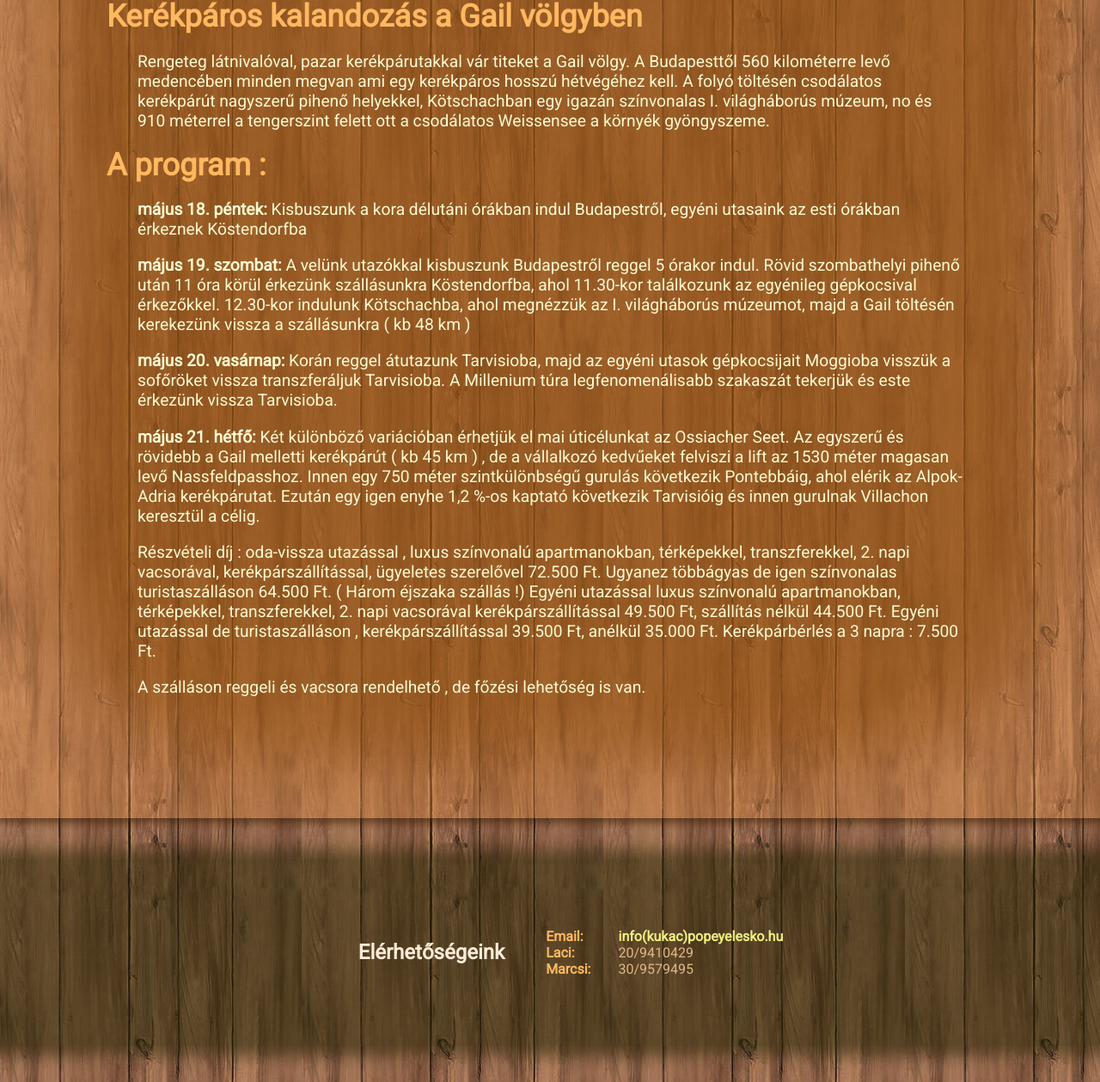
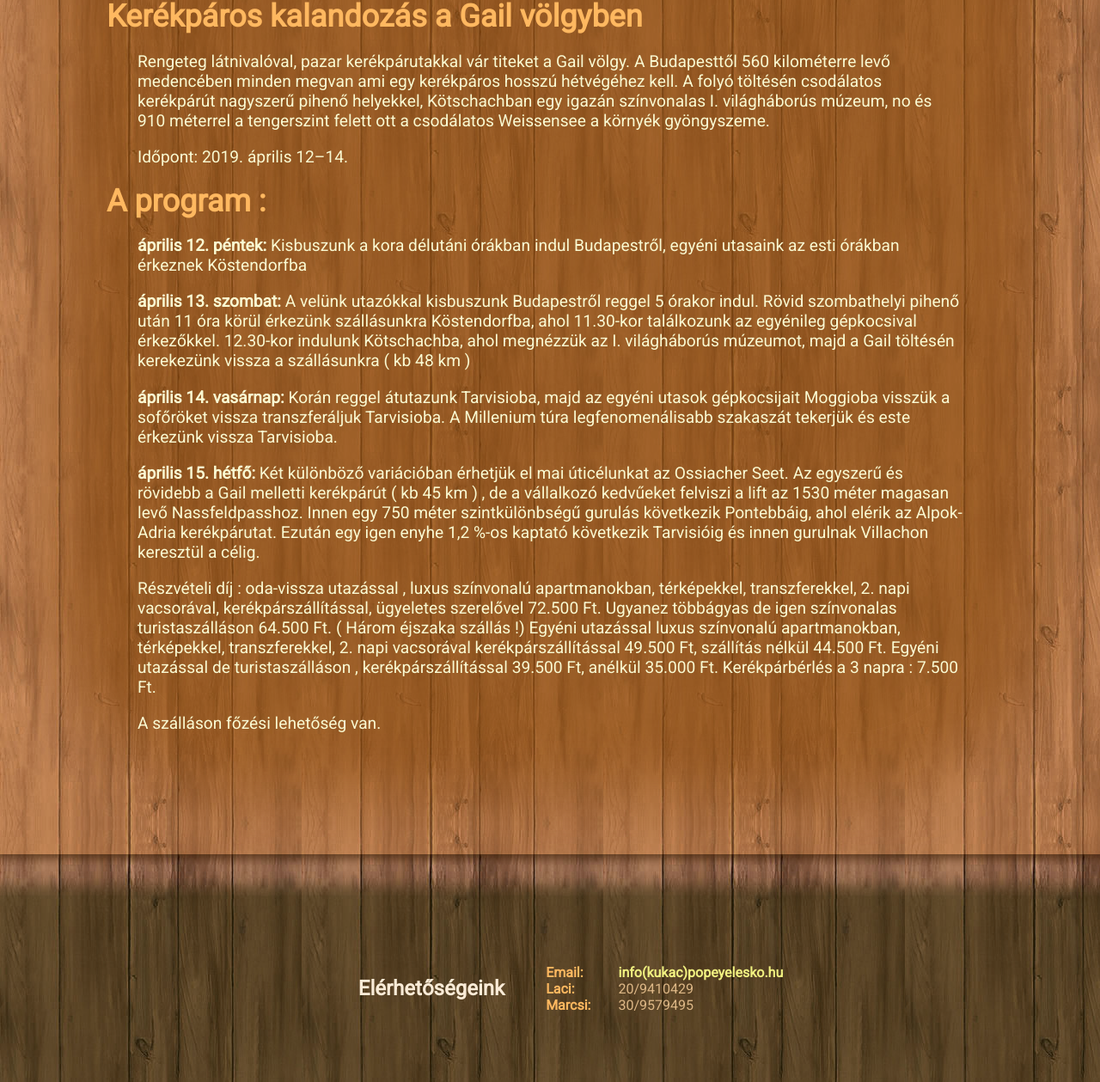
Before and after one commit to popeye-archive/popeye-weblap, a Jekyll site: the page built from _turak/kerekparturak/gail-volgy-2018.md, in a window 1280 px wide and 1400 px high, scrolled down 821 px. Shown: the part 141-1400 px from the top of the window at 86% size. Built offline with Jekyll 4.4.1, drawn with Linux system fonts in a browser that asks for light colours.

```diff
--- a/_includes/fejlec.html
+++ b/_includes/fejlec.html
@@ -2,8 +2,8 @@
 	<img alt="Popeye logó" hidden>
 	<span grow></span>
 	<a href="/siutak">Síutak</a>
+	<a href="/kerekparturak">Kerékpártúrák</a>
 	<span style="width:5em"></span>
-	<a href="/kerekparturak">Kerékpártúrák</a>
 	<a href="/viziturak">Vízitúrák</a>
 	<a href="/vadviz">Vadvíz</a>
 	<!--
--- a/_turak/kerekparturak/gail-volgy-2018.md
+++ b/_turak/kerekparturak/gail-volgy-2018.md
@@ -7,17 +7,19 @@ arOpciok: ''
 
 Rengeteg látnivalóval, pazar kerékpárutakkal vár titeket a Gail völgy. A Budapesttől 560 kilométerre levő medencében minden megvan ami egy kerékpáros hosszú hétvégéhez kell. A folyó töltésén csodálatos kerékpárút nagyszerű pihenő helyekkel, Kötschachban egy igazán színvonalas I. világháborús múzeum, no és 910 méterrel a tengerszint felett ott a csodálatos Weissensee a környék gyöngyszeme.
 
+Időpont: 2019. április 12–14.
+
 ## A program :
 
-**május 18. péntek:** Kisbuszunk a kora délutáni órákban indul Budapestről, egyéni utasaink az esti órákban érkeznek Köstendorfba
+**április 12. péntek:** Kisbuszunk a kora délutáni órákban indul Budapestről, egyéni utasaink az esti órákban érkeznek Köstendorfba
 
-**május 19. szombat:** A velünk utazókkal kisbuszunk Budapestről reggel 5 órakor indul. Rövid szombathelyi pihenő után 11 óra körül érkezünk szállásunkra Köstendorfba, ahol 11.30-kor találkozunk az egyénileg gépkocsival érkezőkkel. 12.30-kor indulunk Kötschachba, ahol megnézzük az I. világháborús múzeumot, majd a Gail töltésén kerekezünk vissza a szállásunkra ( kb 48 km )
+**április 13. szombat:** A velünk utazókkal kisbuszunk Budapestről reggel 5 órakor indul. Rövid szombathelyi pihenő után 11 óra körül érkezünk szállásunkra Köstendorfba, ahol 11.30-kor találkozunk az egyénileg gépkocsival érkezőkkel. 12.30-kor indulunk Kötschachba, ahol megnézzük az I. világháborús múzeumot, majd a Gail töltésén kerekezünk vissza a szállásunkra ( kb 48 km )
 
-**május 20. vasárnap:** Korán reggel átutazunk Tarvisioba, majd az egyéni utasok gépkocsijait Moggioba visszük a sofőröket vissza transzferáljuk Tarvisioba. A Millenium túra legfenomenálisabb szakaszát tekerjük és este érkezünk vissza Tarvisioba.
+**április 14. vasárnap:** Korán reggel átutazunk Tarvisioba, majd az egyéni utasok gépkocsijait Moggioba visszük a sofőröket vissza transzferáljuk Tarvisioba. A Millenium túra legfenomenálisabb szakaszát tekerjük és este érkezünk vissza Tarvisioba.
 
-**május 21. hétfő:** Két különböző variációban érhetjük el mai úticélunkat az Ossiacher Seet. Az egyszerű és rövidebb a Gail melletti kerékpárút ( kb 45 km ) , de a vállalkozó kedvűeket felviszi a lift az 1530 méter magasan levő Nassfeldpasshoz. Innen egy 750 méter szintkülönbségű gurulás következik Pontebbáig, ahol elérik az Alpok-Adria kerékpárutat. Ezután egy igen enyhe 1,2 %-os kaptató következik Tarvisióig és innen gurulnak Villachon keresztül a célig.
+**április 15. hétfő:** Két különböző variációban érhetjük el mai úticélunkat az Ossiacher Seet. Az egyszerű és rövidebb a Gail melletti kerékpárút ( kb 45 km ) , de a vállalkozó kedvűeket felviszi a lift az 1530 méter magasan levő Nassfeldpasshoz. Innen egy 750 méter szintkülönbségű gurulás következik Pontebbáig, ahol elérik az Alpok-Adria kerékpárutat. Ezután egy igen enyhe 1,2 %-os kaptató következik Tarvisióig és innen gurulnak Villachon keresztül a célig.
 
 Részvételi díj :  oda-vissza utazással , luxus színvonalú apartmanokban, térképekkel, transzferekkel, 2. napi vacsorával, kerékpárszállítással, ügyeletes szerelővel 72.500 Ft. Ugyanez többágyas de igen színvonalas turistaszálláson 64.500 Ft. ( Három éjszaka szállás  !) Egyéni utazással  luxus színvonalú apartmanokban, térképekkel, transzferekkel, 2. napi vacsorával kerékpárszállítással 49.500 Ft, szállítás nélkül 44.500 Ft. Egyéni utazással de turistaszálláson , kerékpárszállítással 39.500 Ft, anélkül 35.000 Ft.
 Kerékpárbérlés a 3 napra : 7.500 Ft.
 
-A szálláson reggeli és vacsora rendelhető , de főzési lehetőség is van.
+A szálláson főzési lehetőség van.
--- a/_turak/kerekparturak/kis-balaton.html
+++ b/_turak/kerekparturak/kis-balaton.html
@@ -5,7 +5,7 @@
 hiánypótlásként dolgoztuk ki ezt a kerékpáros programunkat.</p>
 <p>Reméljük sokakat megérint és egy igazi Hungarikum kerékpáros programot tudunk csinálni
 remek közönségünknek.</p>
-<p>Időpont: 2018. augusztus 10–12.</p>
+<p>Időpont: 2019. május 3–5.</p>
 <h2>Vállalt szolgáltatás:</h2>
 <ul>
 <li>egyéni utasoknak valamint a gépkocsik vezetőinek, illetve a vasúttal érkezőknek napi
--- a/_turak/kerekparturak/szloven-olasz-osztrak.html
+++ b/_turak/kerekparturak/szloven-olasz-osztrak.html
@@ -4,8 +4,7 @@ redirect_from: /p2/turak/kerekparturak/szloven_olasz
 <h2>Szlovén-olasz-osztrák kerékpáros hétvége</h2>
 <p>Ezt a programot hetedik éve csináljuk hatalmas sikerrel.</p>
 <h2>Mikor?</h2>
-<p>2018. augusztus 18&ndash;21.</p>
-<p>2018. október 20&ndash;22.</p>
+<p>2019. április 19–21.</p>
 <p><i><b>Egy olyan túráról van szó, amely nem megerőltető, ugyanakkor
 látványos és rendkívül élménygazdag. Az egykori vasúti pályán
 kialakított pazar kerékpárút alagutakon és viaduktokon keresztül régi
```
Also changed, not shown: _data/kategoriak.yaml (+28 -12 lines), _data/kepek.yaml (+16 -0 lines).
